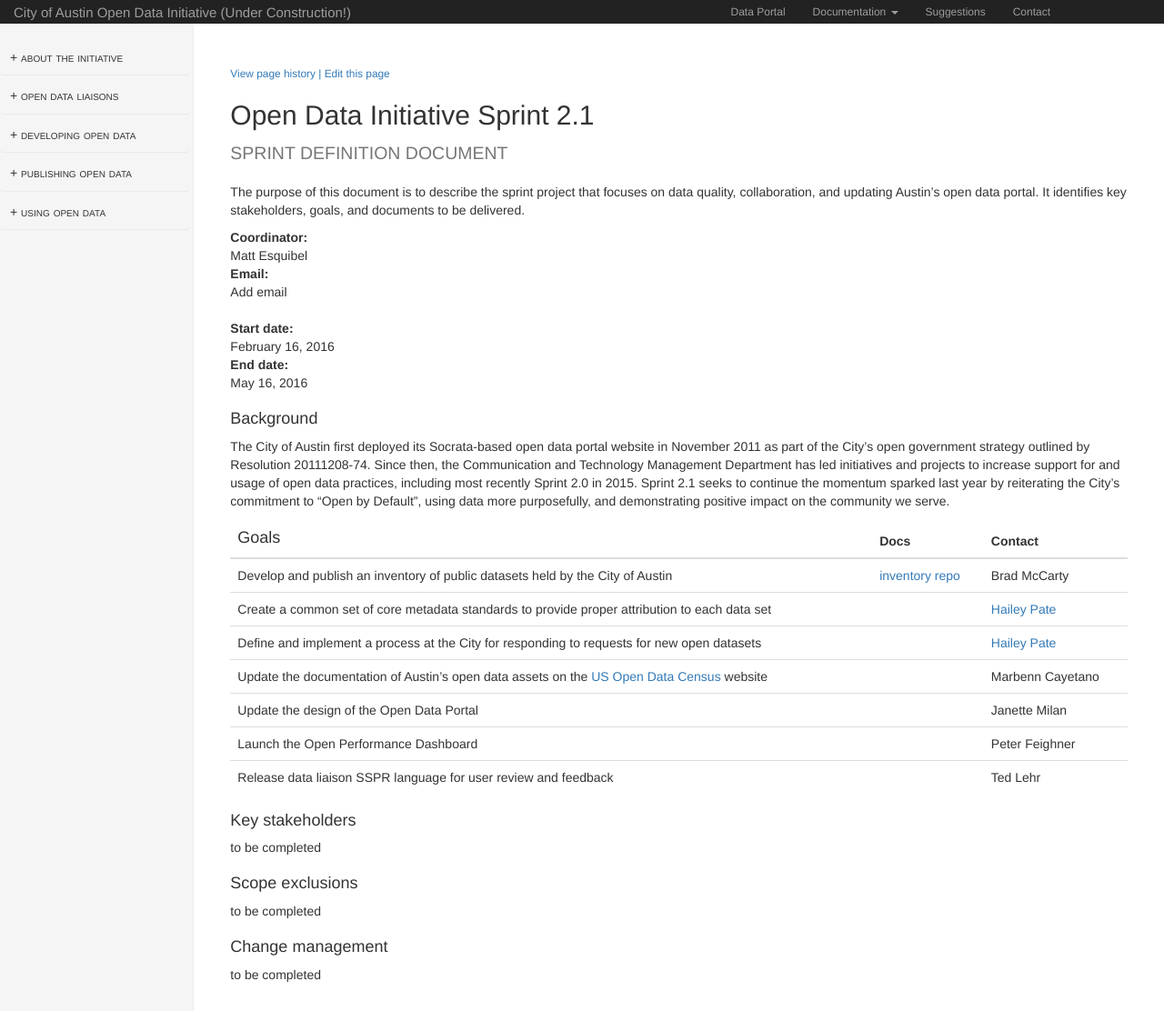
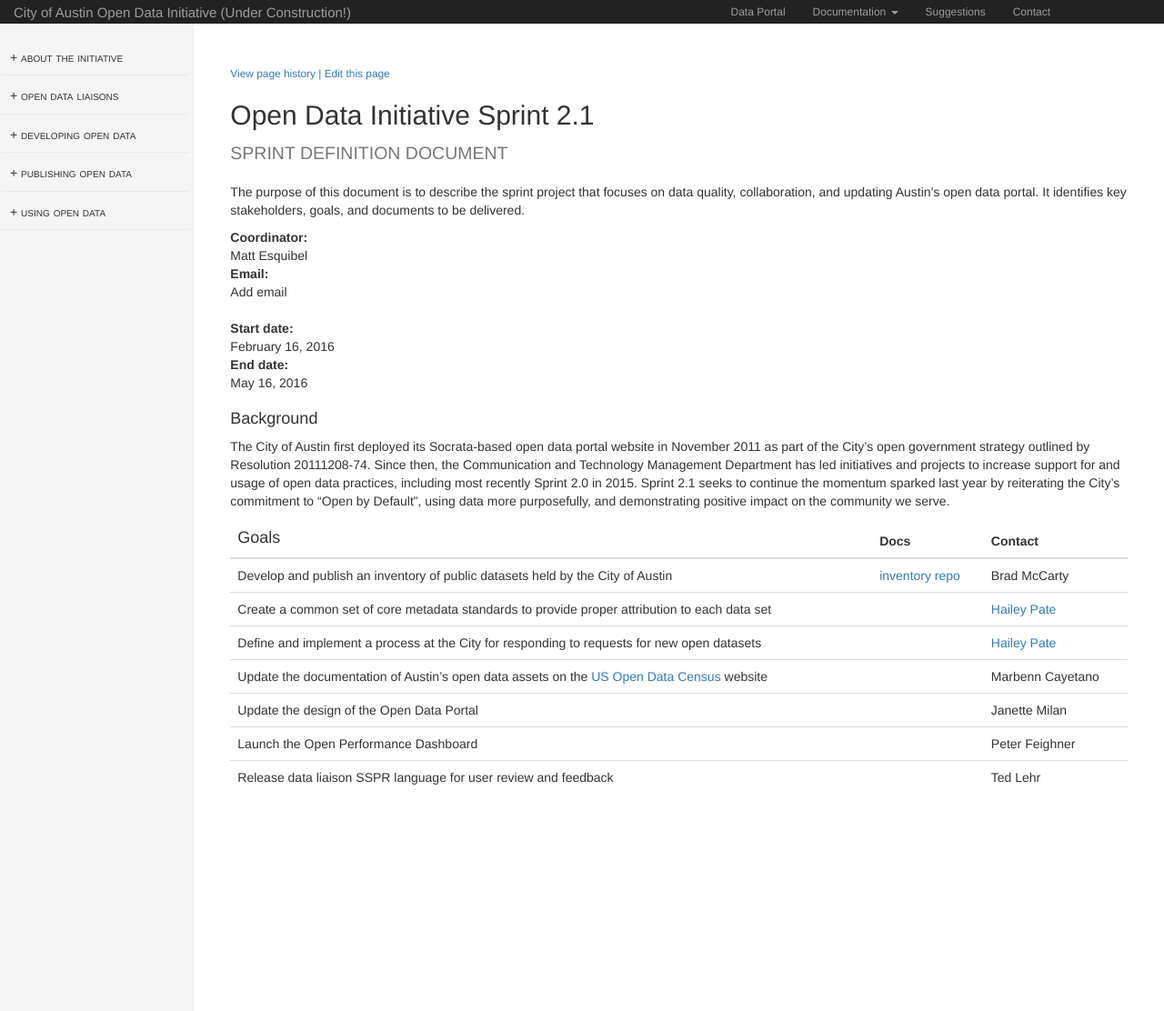
Before and after one commit to cityofaustin/open-data-manual, a Jekyll site: the page built from projects/sprint_2_1.md, in a window 1280 px wide and 1112 px high. Shown: the whole window at 91% size. Built offline with Jekyll 4.4.1, drawn with Linux system fonts in a browser that asks for light colours; nearby versions of some CDN libraries.

Commit message:
clean up headings

```diff
--- a/projects/sprint_2_1.md
+++ b/projects/sprint_2_1.md
@@ -13,11 +13,11 @@ background: 'The City of Austin first deployed its Socrata-based open data porta
 
 <!-- Please refer to `layouts/project.html` for template and table content -->
 
-### Key stakeholders
-to be completed
+<!--### Key stakeholders-->
+<!--to be completed-->
 
-### Scope exclusions
-to be completed
+<!--### Scope exclusions-->
+<!--to be completed-->
 
-### Change management
-to be completed
+<!--### Change management-->
+<!--to be completed-->
```
